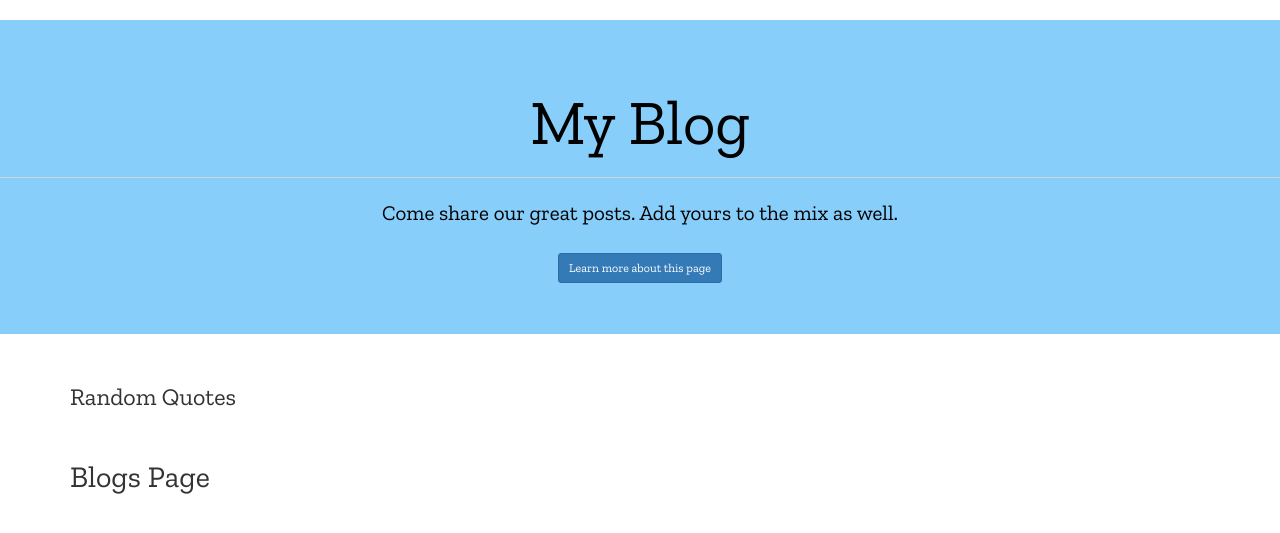
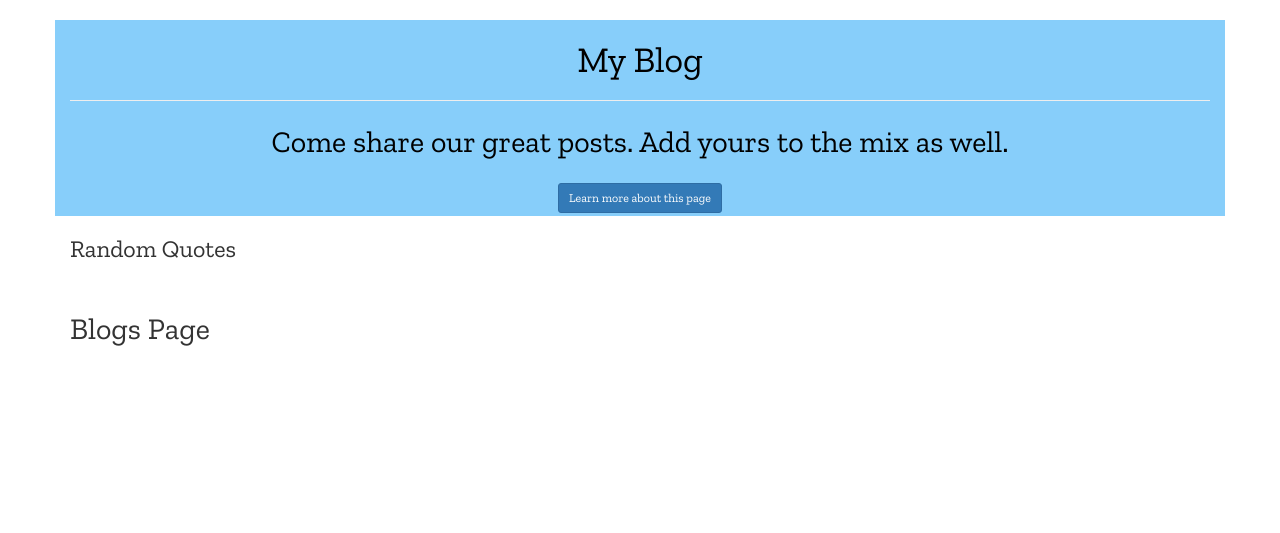
Before and after one commit to kclaudine/Blog_Web, a Flask app: template app/templates/index.html in a window 1280 px wide. Shown: the part 52-585 px from the top of the page. Run offline with Flask 2, Linux system fonts and the light colour scheme; the template is opened without the code that fills it, so the values that code supplies are empty; some libraries are stand-ins or nearby versions; some web fonts are replaced.

Commit message:
add changes

```diff
--- a/app/templates/index.html
+++ b/app/templates/index.html
@@ -15,7 +15,7 @@
 
 {% block content %}
 
-<div class="jumbotron" style="font-family: 'Zilla Slab', serif; font-size: 30px; text-align: center; color: black; background-color:lightskyblue;">
+<div class="container class="jumbotron" style="font-family: 'Zilla Slab', serif; font-size: 30px; text-align: center; color: black; background-color:lightskyblue;">
         <h1 class="display-4">My Blog</h1>
         <!--<p class="lead">This is a personal blogging website where you can create and share your opinions and other users can read and comment on them.
             Additionally, there is a feature that displays random quotes to inspire users. </p>-->
```
